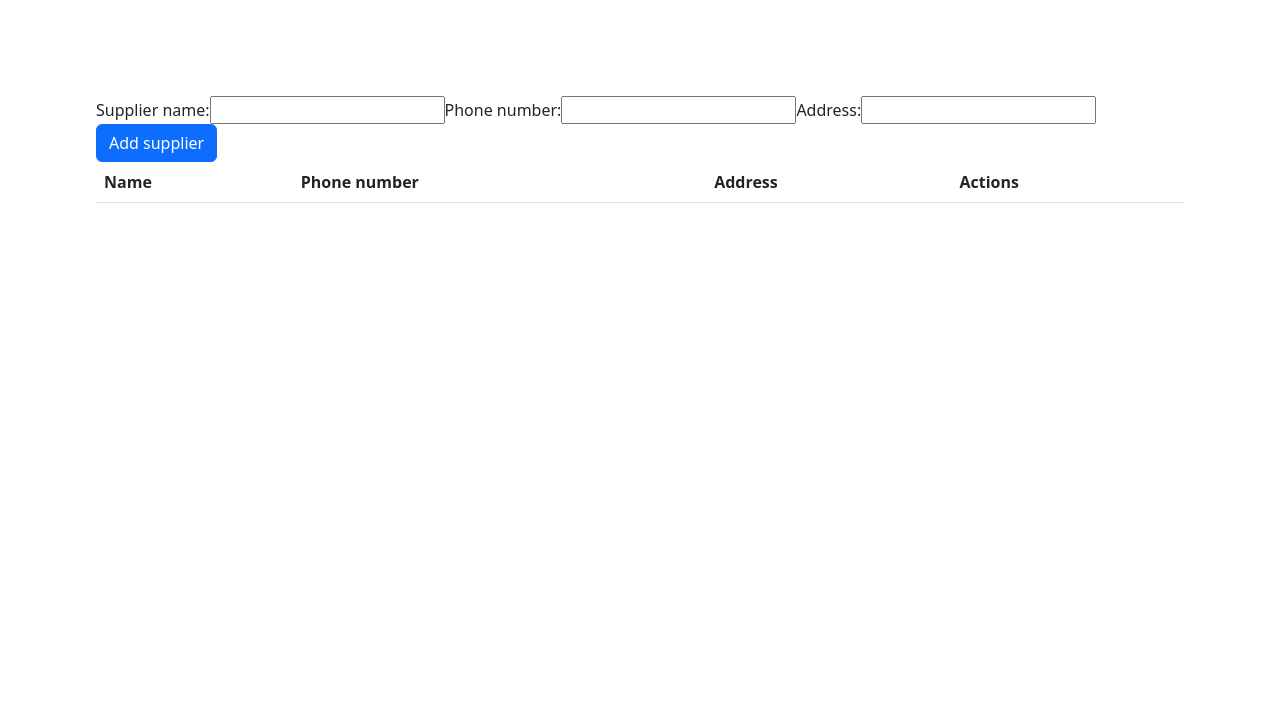
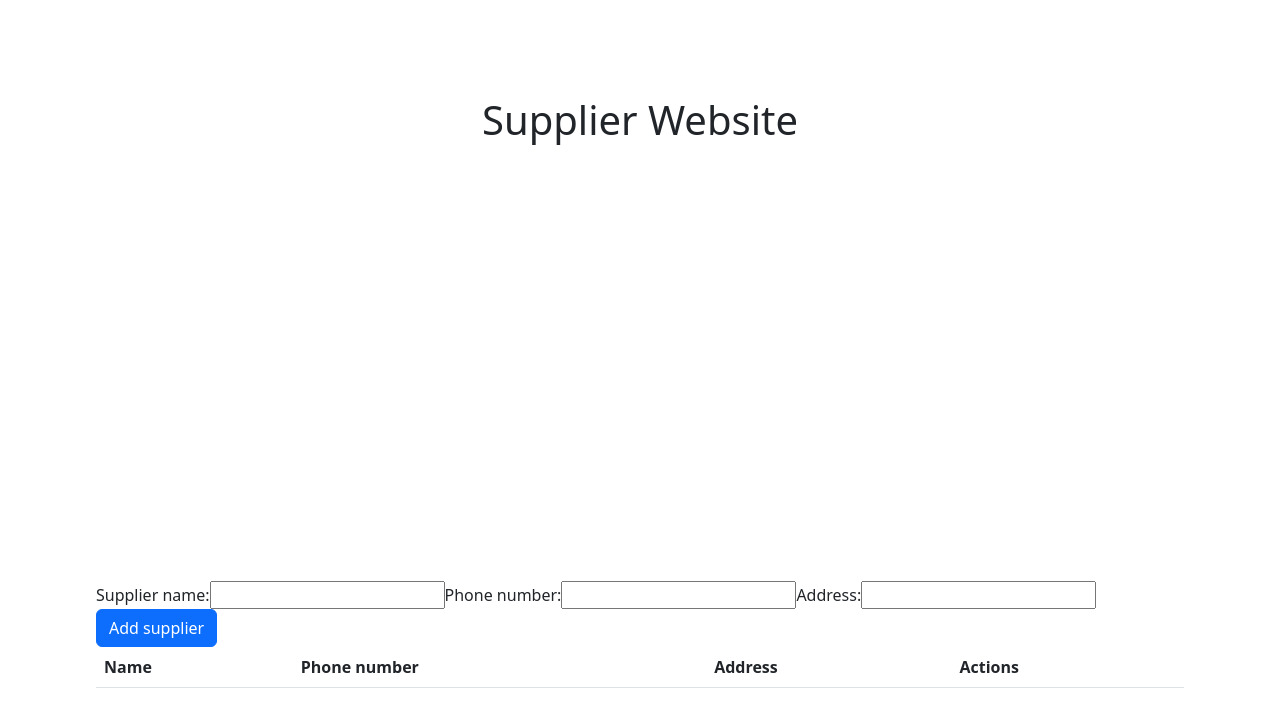
Before and after one commit to MinKhantKyaw5006/stock-final-6410935, a Next.js app: page / in a window 1280 px wide. Shown: the top 712 px of the page. Built offline with nearby package versions, Linux system fonts and the light colour scheme.

Commit message:
Update index.js

```diff
--- a/pages/index.js
+++ b/pages/index.js
@@ -11,14 +11,13 @@ export default function Home() {
     <>
       <Head>
         <title>Supplier Page</title>
-        <header>
-        <h1>Supplier Table</h1>
-      </header>
+
         <meta name="description" content="Generated by create next app" />
         <meta name="viewport" content="width=device-width, initial-scale=1" />
         <link rel="icon" href="/favicon.ico" />
       </Head>
       <main className={styles.main}>
+      <h1>Supplier Website</h1>
       <SupplierTable />
       </main>
     </>
```
